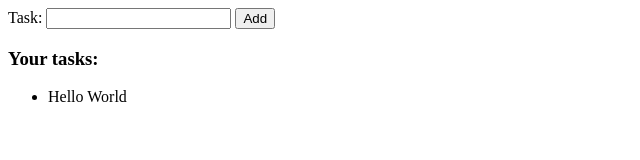
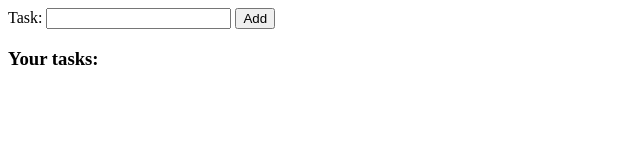
Before and after one commit to waqashsn/Vanilla-to-do-list-app, a website: page index.html in a window 1280 px wide. Shown: the whole page, without its empty margins (0-640 px from the left). Drawn offline with Linux system fonts and the light colour scheme.

Commit message:
Removed placeholder task from task list. Added comment where tasks will appear.

```diff
--- a/index.html
+++ b/index.html
@@ -8,7 +8,6 @@
     <meta name="viewport" content="width=device-width, initial-scale=1">
     <script src="script.js" type="application/javascript" defer></script>
 </head>
-
 <body>
     <div id="inputArea">
         <label for="task">Task:</label>
@@ -18,13 +17,8 @@
     <div id="listArea">
         <h3 id="taskListHeading">Your tasks:</h3>
         <ul id = "taskList">
-            <li>Hello World</li>
-
+            <!-- tasks will appear here -->
         </ul>
-
     </div>
-
 </body>
-
-
 </html>
```
